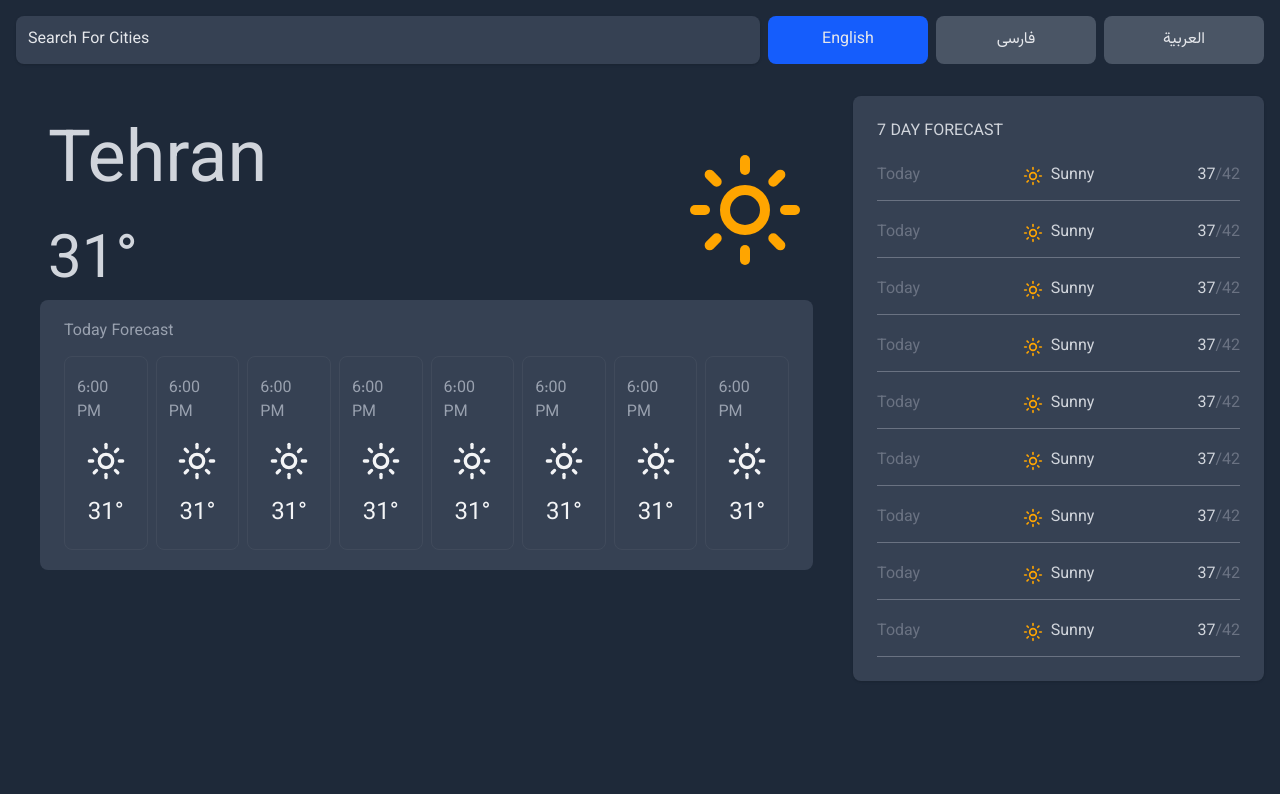
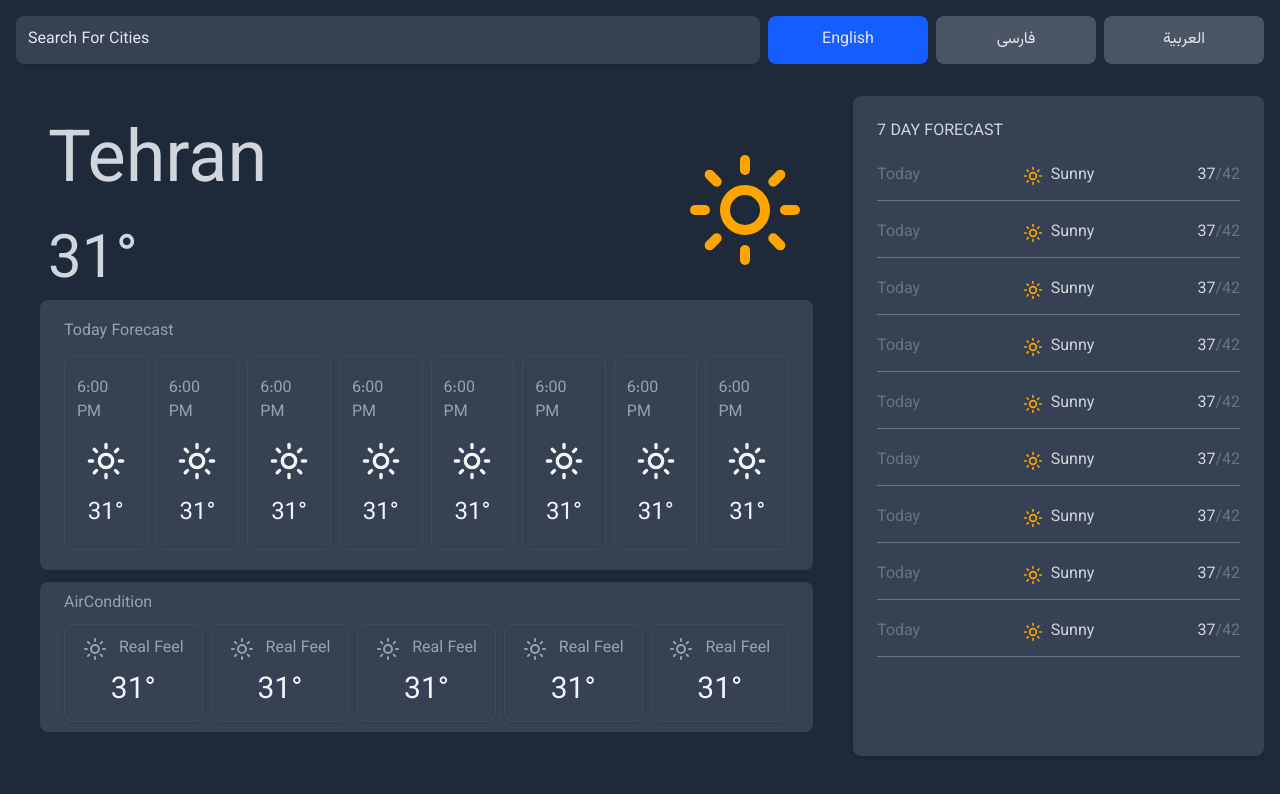
Before and after one commit to AmirhosseinSharafi790/weather-app, a Next.js app: page / in a window 1280 px wide. Shown: the top 794 px of the page. Built offline with nearby package versions, Linux system fonts and the light colour scheme.

Commit message:
add Air Condition components

```diff
--- a/app/page.tsx
+++ b/app/page.tsx
@@ -1,4 +1,5 @@
 "use client";
+import AirCondition from "@/components/AirCondition/AirCondition";
 import Forecast from "@/components/Forecast/Forecast"
 import GeneralWeather from "@/components/GeneralWeather/GeneralWeather"
 import Header from "@/components/Header/Header"
@@ -12,6 +13,7 @@ export default function Home() {
         <div className="w-full md:w-4/6 p-6">
           <GeneralWeather />
           <TodayForecast />
+          <AirCondition />
         </div>
         <div className="w-full md:w-2/6 bg-gray-700 text-gray-300 p-6 rounded-lg shadow">
           <Forecast />
--- /dev/null
+++ b/components/AirCondition/AirCondition.tsx
@@ -0,0 +1,18 @@
+import { useTranslation } from "react-i18next";
+import AirConditionItems from "./AirConditionItems";
+
+export default function AirCondition() {
+    const { t } = useTranslation()
+    return(
+        <div className="bg-gray-700 px-6 mt-3 text-gray-400 rounded-lg py-2.5">
+            <div className="mb-2">{t("AirCondition")}</div>
+            <div className="flex gap-x-2 w-full flex-1 items-start justify-between">
+                <AirConditionItems />
+                <AirConditionItems />
+                <AirConditionItems />
+                <AirConditionItems />
+                <AirConditionItems />
+            </div>
+        </div>
+    )
+}
--- /dev/null
+++ b/components/AirCondition/AirConditionItems.tsx
@@ -0,0 +1,14 @@
+import { Sun } from "lucide-react";
+
+export default function AirConditionItems() {
+    return(
+        <div className="flex flex-col shadow gap-y-3 w-1/4 border border-gray-600/50 rounded-lg py-3 m-auto px-3 items-center justify-center">
+            <div className="flex items-center text-gray-400 justify-between gap-x-3">
+                <Sun/> Real Feel
+            </div>
+            <div className="w-full text-3xl text-gray-100 flex-1 text-center">
+                31°
+            </div>
+        </div>
+    )
+}
```
